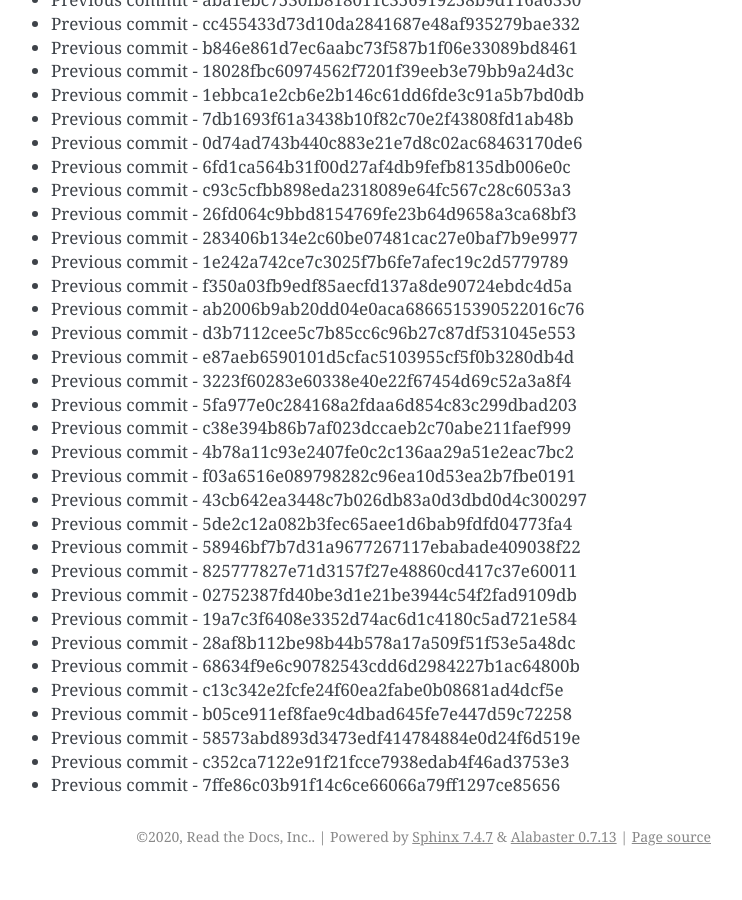
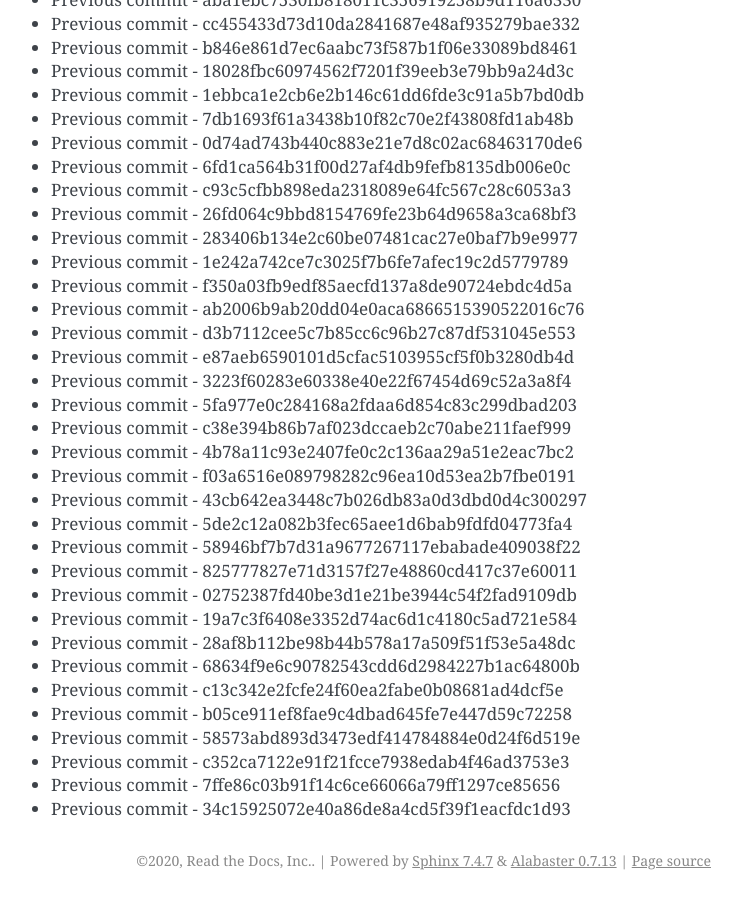
Before and after one commit to readthedocs/rtd-git-stresstest, a Sphinx documentation site: the page built from docs/updates.rst, in a window 1280 px wide and 900 px high, scrolled down 48749 px. Shown: the whole window, without its empty margins (399-1141 px from the left). Built offline with Sphinx 7.4.7, drawn with Linux system fonts in a browser that asks for light colours; before the commit the page ends 49625 px from its top, so only the background shows below that.

Commit message:
Generating commit from previous: 34c15925072e40a86de8a4cd5f39f1eacfdc1d93

```diff
--- a/docs/updates.rst
+++ b/docs/updates.rst
@@ -2080,3 +2080,4 @@ It can be tested for any performance characteristics.
 * Previous commit - 58573abd893d3473edf414784884e0d24f6d519e
 * Previous commit - c352ca7122e91f21fcce7938edab4f46ad3753e3
 * Previous commit - 7ffe86c03b91f14c6ce66066a79ff1297ce85656
+* Previous commit - 34c15925072e40a86de8a4cd5f39f1eacfdc1d93
```
